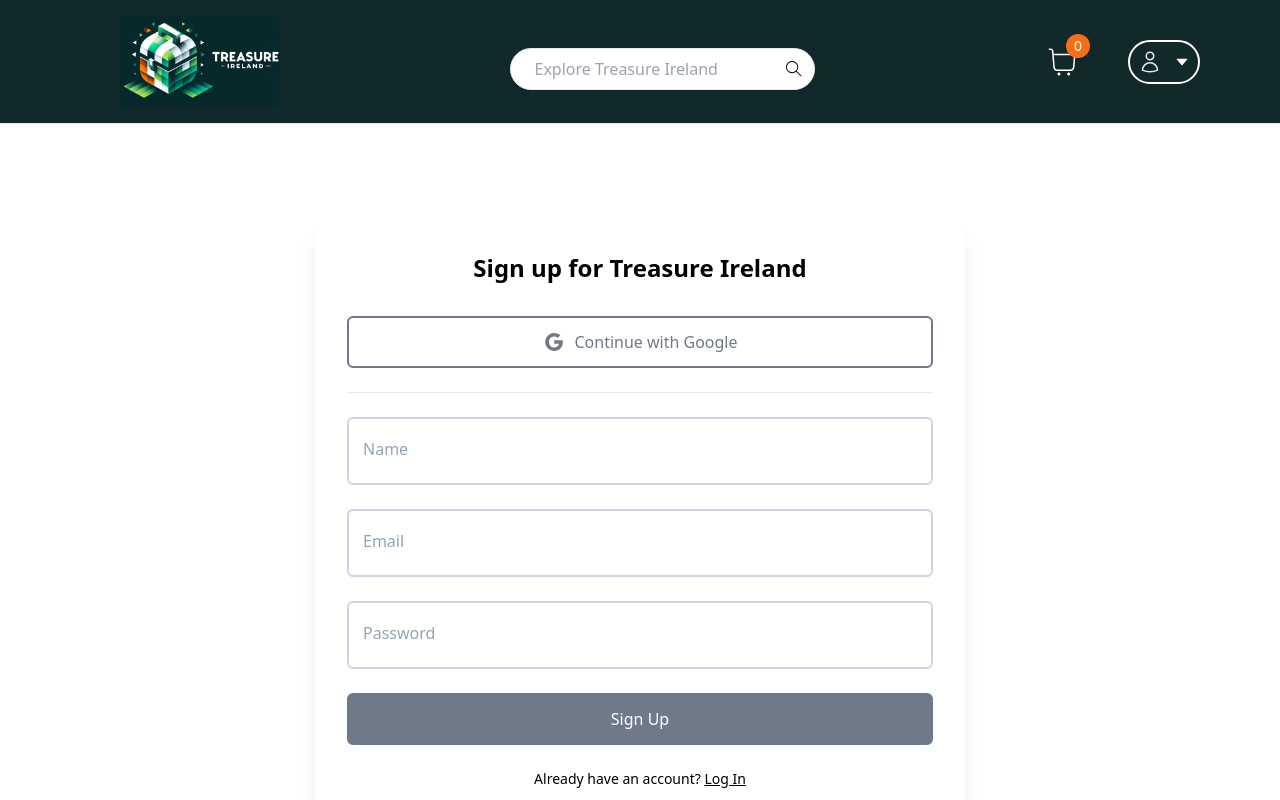
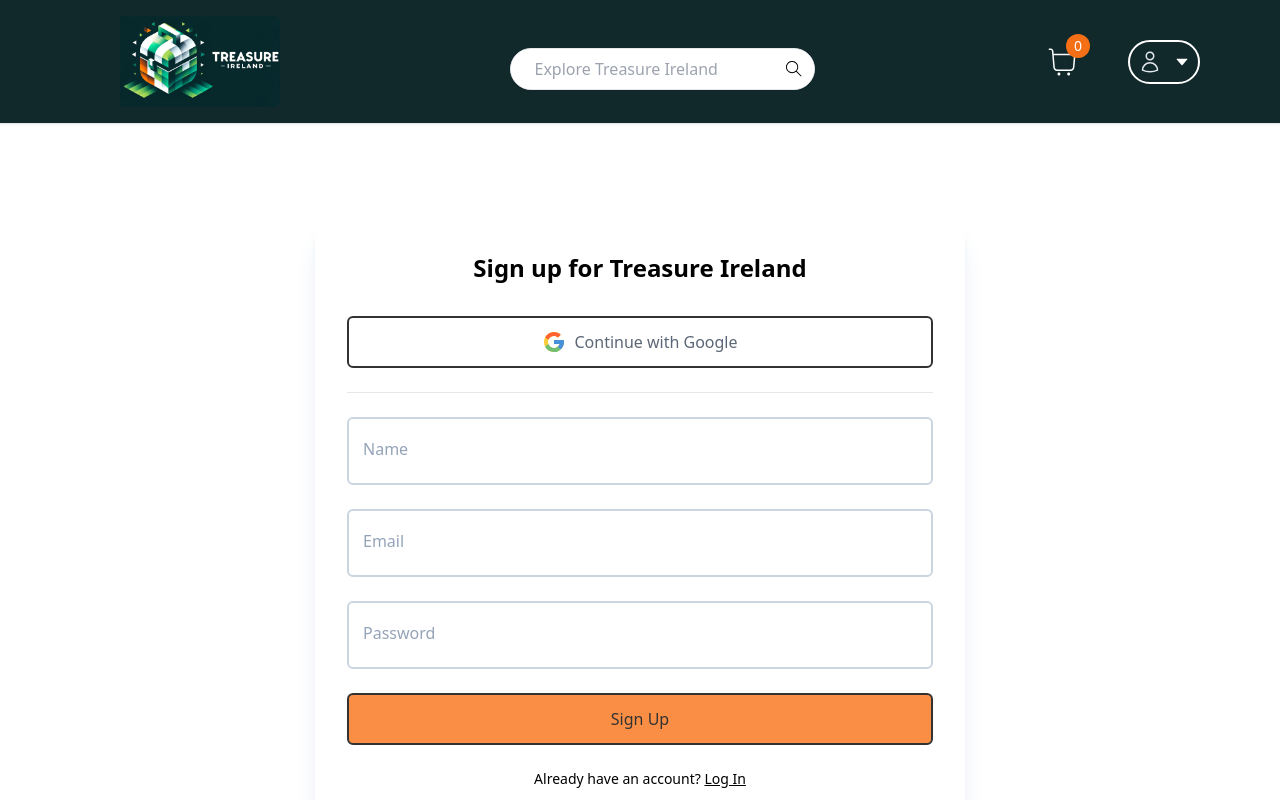
Before and after one commit to gimpoco1/market-place, a Next.js app: page /register in a window 1280 px wide. Shown: the top 800 px of the page. Built offline with nearby package versions, Linux system fonts and the light colour scheme; no server answers.

Commit message:
Update Button and LoginForm components

```diff
--- a/app/components/Button.tsx
+++ b/app/components/Button.tsx
@@ -25,9 +25,9 @@ const Button: React.FC<ButtonProps> = ({
 		<button
 			onClick={onClick}
 			disabled={disabled}
-			className={`disabled: opacity-70 disabled:cursor-not-allowed rounded-md hover:opacity-80 transition w-full border-slate-700 flex items-center justify-center gap-2
-    ${outline ? "bg-white" : "bg-slate-700"}
-    ${outline ? "text-slate-700" : "text-white"}
+			className={`disabled: opacity-80 disabled:cursor-not-allowed rounded-md hover:opacity-80 transition w-full border-black flex items-center justify-center gap-2
+    ${outline ? "bg-white" : "bg-orange-500"}
+    ${outline ? "text-slate-700" : "text-black"}
     ${small ? "text-sm font-light" : "text-md text-semibold"}
     ${small ? "py-1 px-2 border-[1px]" : "py-3 px-4 border-2"}
     ${custom ? custom : ""} `}
--- a/app/login/LoginForm.tsx
+++ b/app/login/LoginForm.tsx
@@ -6,7 +6,7 @@ import Input from "../components/inputs/Input";
 import { FieldValues, useForm, SubmitHandler } from "react-hook-form";
 import Button from "../components/Button";
 import Link from "next/link";
-import { AiOutlineGoogle } from "react-icons/ai";
+import { FcGoogle } from "react-icons/fc";
 import { signIn } from "next-auth/react";
 import {toast} from "react-hot-toast";
 import { useRouter } from "next/navigation";
@@ -68,7 +68,7 @@ const LoginForm: React.FC<LoginFormProps> = ({currentUser}) => {
 			<Button
 				outline
 				label="Continue with Google"
-				icon={AiOutlineGoogle}
+				icon={FcGoogle}
 				onClick={() => {signIn("google")}
 				}
 			/>
--- a/app/register/RegisterForm.tsx
+++ b/app/register/RegisterForm.tsx
@@ -6,7 +6,7 @@ import Input from "../components/inputs/Input";
 import { FieldValues, useForm, SubmitHandler } from "react-hook-form";
 import Button from "../components/Button";
 import Link from "next/link";
-import { AiOutlineGoogle } from "react-icons/ai";
+import { FcGoogle } from "react-icons/fc";
 import axios from "axios";
 import {toast} from "react-hot-toast";
 import { signIn } from "next-auth/react";
@@ -51,7 +51,7 @@ const RegisterForm: React.FC<RegisterUserProps> = ({ currentUser }) => {
 				signIn("credentials", {
 					email: data.email,
 					password: data.password,
-					redirect: false,
+					redirect: true,
 				}).then((callback) => {
 					setIsLoading(false);
 
@@ -81,7 +81,7 @@ const RegisterForm: React.FC<RegisterUserProps> = ({ currentUser }) => {
 			<Button
 				outline
 				label="Continue with Google"
-				icon={AiOutlineGoogle}
+				icon={FcGoogle}
 				onClick={() => {signIn("google")}
 				}
 			/>
```
